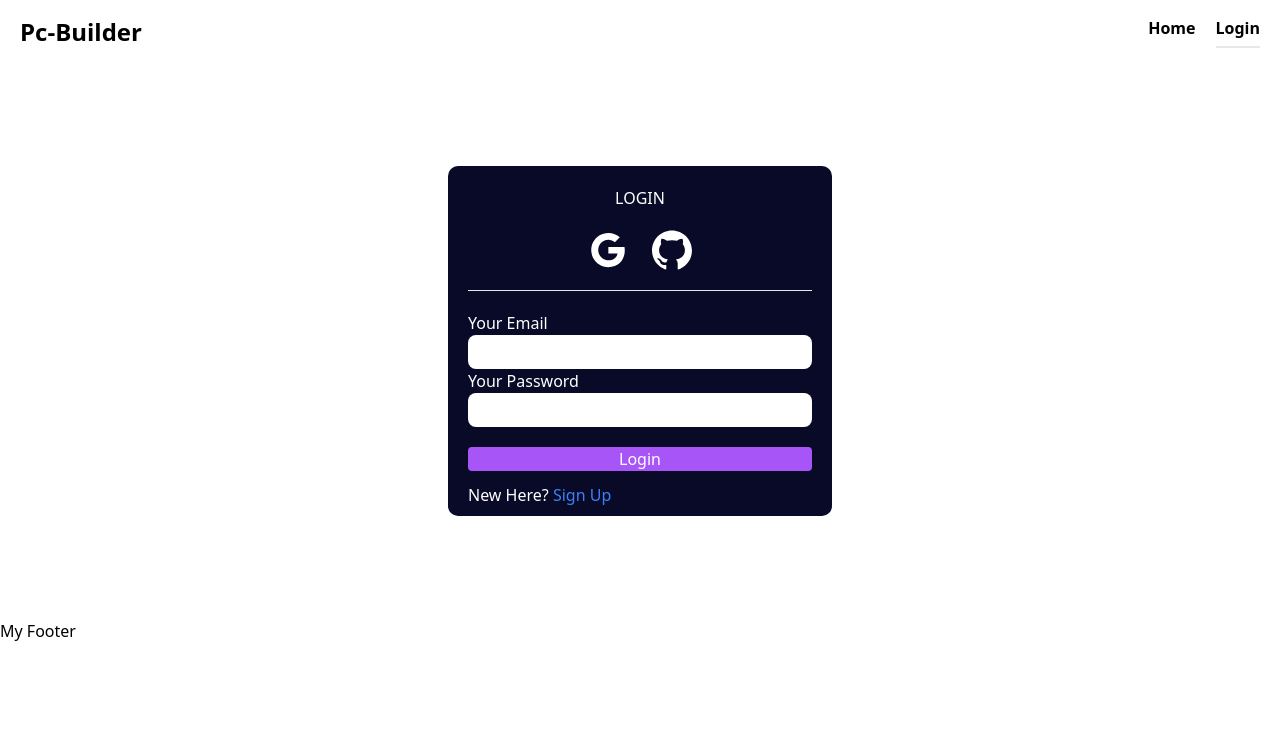
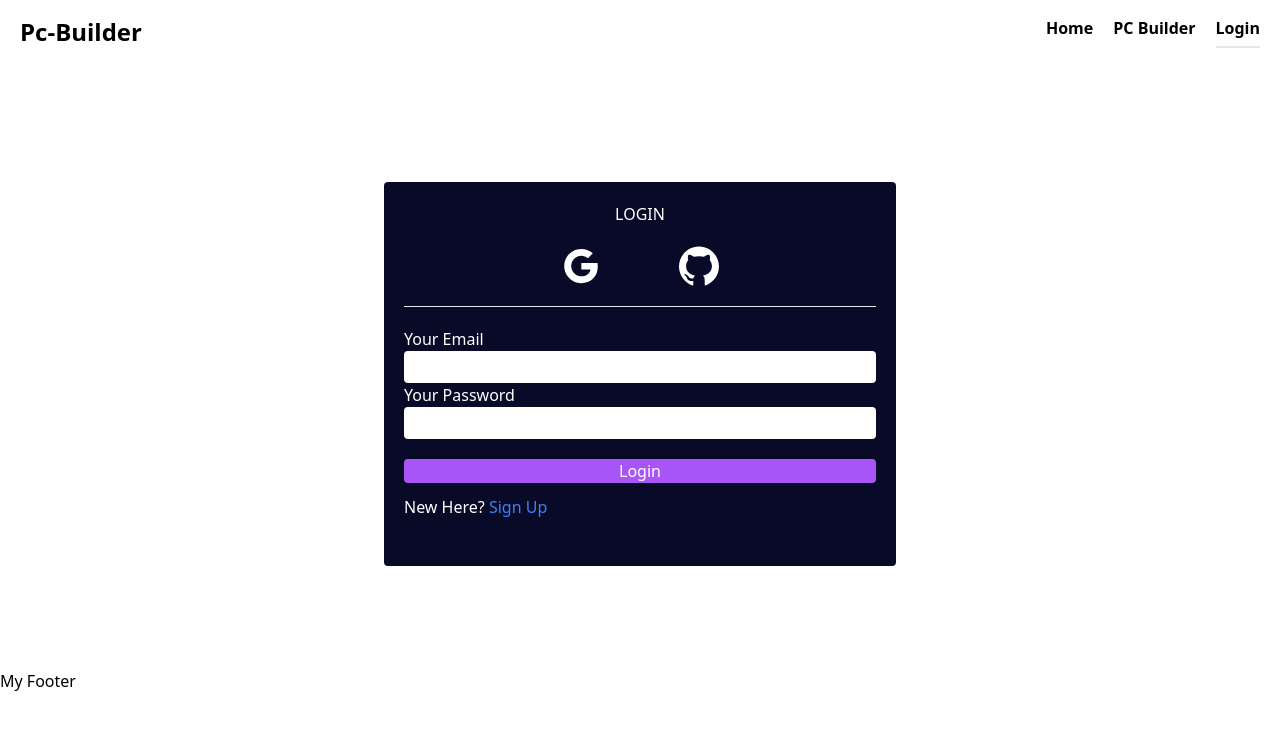
Before and after one commit to nazmul162001/Tech-Master, a Next.js app: page /login in a window 1280 px wide. Shown: the top 730 px of the page. Built offline with nearby package versions, Linux system fonts and the light colour scheme; no server answers.

Commit message:
added humberger menu

```diff
--- a/package.json
+++ b/package.json
@@ -14,6 +14,8 @@
     "autoprefixer": "10.4.14",
     "eslint": "8.45.0",
     "eslint-config-next": "13.4.12",
+    "framer-motion": "^10.14.0",
+    "hamburger-react": "^2.5.0",
     "next": "13.4.12",
     "next-auth": "^4.22.3",
     "postcss": "8.4.27",
--- a/src/components/Layouts/Navbar.jsx
+++ b/src/components/Layouts/Navbar.jsx
@@ -1,25 +1,26 @@
-import Image from 'next/image'
-import logo from '@/assets/img/logo.png'
 import Link from 'next/link'
 import { GiHamburgerMenu } from 'react-icons/gi'
 import { useState } from 'react'
 import { usePathname } from 'next/navigation'
 import { useSession, signOut } from 'next-auth/react'
+import { Divide as Hamburger } from 'hamburger-react'
+import { GiComputerFan } from 'react-icons/gi'
+import Sidebar from './Sidebar/Sidebar'
 
 const Navbar = () => {
-  const [open, setOpen] = useState(false)
   const currentRoute = usePathname()
+  const [isOpen, setOpen] = useState(false)
 
   const { data: session } = useSession()
-  console.log('session user', session)
+  // console.log('session user', session)
 
   return (
-    <div className='w-full'>
+    <div className='w-full h-[80px]'>
       {' '}
-      <div className='w-full'>
+      <div className='w-full hidden md:block'>
         <div className='px-5 w-full py-4 flex justify-between'>
           <div>
-           <span className='text-2xl font-bold'>Pc-Builder</span>
+            <span className='text-2xl font-bold'>Pc-Builder</span>
           </div>
           <div className='flex items-center gap-5 justify-end'>
             <Link
@@ -31,6 +32,16 @@ const Navbar = () => {
               href={'/'}
             >
               Home
+            </Link>
+            <Link
+              className={
+                currentRoute === '/pc-builder'
+                  ? 'text-primary text-base font-semibold border-b-[2px] border-primary h-8'
+                  : 'text-dark text-base font-semibold h-8 hover:text-primary hover:border-primary hover:border-b-[2px] transition-all duration-100'
+              }
+              href={'/'}
+            >
+              PC Builder
             </Link>
             {!session?.user && (
               <Link
@@ -50,105 +61,21 @@ const Navbar = () => {
           </div>
         </div>
       </div>
-      {/* <div className='md:hidden block'>
-        <div className='flex items-center justify-between px-3 py-2'>
+      {/* sidebar */}
+      <div className='md:hidden block relative'>
+        <div className='flex  justify-between px-5 md:px-10 items-center py-4'>
           <div>
-            <GiHamburgerMenu
-              onClick={() => {
-                setOpen(!open)
-              }}
-            />
+            <Hamburger toggled={isOpen} toggle={setOpen} />
+            <Sidebar isOpen={isOpen} setOpen={setOpen} />
           </div>
           <div>
-            <Image
-              src={logo}
-              width={100}
-              height={100}
-              alt='Picture of the author'
-            />
+            <h2 className='text-2xl font-bold'>PC Builder</h2>
           </div>
-          <button>Search</button>
+          <div>
+            <GiComputerFan className='text-2xl' />
+          </div>
         </div>
-        {open && (
-          <div className='absolute bg-white w-3/4 h-[100vh]'>
-            <div>
-              <Link href={'/'}>
-                <div className='text-center text-dark text-base font-semibold h-8 p-2 transition-all hover:bg-primary hover:text-white'>
-                  Home
-                </div>
-              </Link>
-              <Link
-                className={
-                  currentRoute === '/'
-                    ? 'text-primary text-base font-semibold border-b-[2px] border-primary h-8'
-                    : 'text-dark text-base font-semibold h-8 hover:text-primary hover:border-primary hover:border-b-[2px] transition-all duration-100'
-                }
-                href={'/shops'}
-              >
-                <div className='text-center text-dark text-base font-semibold h-8 p-2 transition-all hover:bg-primary hover:text-white'>
-                  Shops
-                </div>
-              </Link>
-              <Link
-                className={
-                  currentRoute === '/'
-                    ? 'text-primary text-base font-semibold border-b-[2px] border-primary h-8'
-                    : 'text-dark text-base font-semibold h-8 hover:text-primary hover:border-primary hover:border-b-[2px] transition-all duration-100'
-                }
-                href={'/books'}
-              >
-                <div className='text-center text-dark text-base font-semibold h-8 p-2 transition-all hover:bg-primary hover:text-white'>
-                  Books
-                </div>
-              </Link>
-              <Link
-                className={
-                  currentRoute === '/'
-                    ? 'text-primary text-base font-semibold border-b-[2px] border-primary h-8'
-                    : 'text-dark text-base font-semibold h-8 hover:text-primary hover:border-primary hover:border-b-[2px] transition-all duration-100'
-                }
-                href={'/blogs'}
-              >
-                <div className='text-center text-dark text-base font-semibold h-8 p-2 transition-all hover:bg-primary hover:text-white'>
-                  Blogs
-                </div>
-              </Link>
-              <Link
-                className={
-                  currentRoute === '/'
-                    ? 'text-primary text-base font-semibold border-b-[2px] border-primary h-8'
-                    : 'text-dark text-base font-semibold h-8 hover:text-primary hover:border-primary hover:border-b-[2px] transition-all duration-100'
-                }
-                href={'/login'}
-              >
-                <div className='text-center text-dark text-base font-semibold h-8 p-2 transition-all hover:bg-primary hover:text-white'>
-                  Login
-                </div>
-              </Link>
-              <Link
-                className={
-                  currentRoute === '/'
-                    ? 'text-primary text-base font-semibold border-b-[2px] border-primary h-8'
-                    : 'text-dark text-base font-semibold h-8 hover:text-primary hover:border-primary hover:border-b-[2px] transition-all duration-100'
-                }
-                href={'/signup'}
-              >
-                <div className='text-center text-dark text-base font-semibold h-8 p-2 transition-all hover:bg-primary hover:text-white'>
-                  Sign Up
-                </div>
-              </Link>
-            </div>
-            <div className=' absolute bottom-5 mx-5'>
-              <Image
-                src={logo}
-                width={200}
-                height={200}
-                alt='Picture of the author'
-              />
-            </div>
-          </div>
-        )}
-      </div> */}
+      </div>
     </div>
   )
 }
--- /dev/null
+++ b/src/components/Layouts/Sidebar/Sidebar.jsx
@@ -0,0 +1,27 @@
+import Hamburger from 'hamburger-react'
+import Link from 'next/link'
+import React from 'react'
+
+const Sidebar = ({ isOpen, setOpen }) => {
+  return (
+    <div
+      className={`absolute top-0 w-1/2 bg-gray-500 min-h-screen ${
+        isOpen
+          ? 'left-0 transition-left duration-700'
+          : '-left-1/2 transition-left duration-700'
+      } `}
+    >
+      <header className='flex justify-between items-center'>
+        <h2 className='text-xl font-bold'>PC Builder</h2>
+        <Hamburger toggled={isOpen} toggle={setOpen} />
+      </header>
+      <ul>
+        <li>
+          <Link href='/'>Home </Link>
+        </li>
+      </ul>
+    </div>
+  )
+}
+
+export default Sidebar
--- /dev/null
+++ b/src/middleware.js
@@ -0,0 +1,3 @@
+export { default } from 'next-auth/middleware'
+
+export const config = { matcher: ['/pcBuilder'] }
--- a/src/pages/login.jsx
+++ b/src/pages/login.jsx
@@ -1,6 +1,5 @@
 import { GoogleOutlined, GithubOutlined } from '@ant-design/icons'
 import Head from 'next/head'
-import styles from '@/styles/Login.module.css'
 import { signIn } from 'next-auth/react'
 import { useForm } from 'react-hook-form'
 import RootLayout from '@/components/Layouts/RootLayout'
@@ -14,13 +13,13 @@ const Login = () => {
   }
 
   return (
-    <div>
+    <div className='flex justify-center items-center'>
       <Head>
-        <title>Next Login</title>
+        <title>Login</title>
       </Head>
-      <div className={styles.form}>
+      <div className='form w-full px-5 mx-5 md:w-3/5 lg:w-2/5 h-full md:h-96 rounded bg-[#090928] my-[8%] md:mx-auto p-5 text-center text-white'>
         <h3>LOGIN</h3>
-        <div className={styles.social_icons}>
+        <div className='social_icons w-1/3 text-[40px] my-5 mx-auto flex justify-between'>
           <GoogleOutlined
             onClick={() =>
               signIn('google', {
@@ -37,15 +36,20 @@ const Login = () => {
           />
         </div>
         <hr />
-        <form className='text-left' onSubmit={handleSubmit(onSubmit)}>
+        <form className='text-left mt-5' onSubmit={handleSubmit(onSubmit)}>
           <label htmlFor=''>Your Email</label>
-          <input {...register('email', { required: true })} type='email' />
+          <input
+            className='w-full px-2 py-1 rounded outline-none'
+            {...register('email', { required: true })}
+            type='email'
+          />
           <label htmlFor=''>Your Password</label>
           <input
+            className='w-full px-2 py-1 rounded outline-none'
             {...register('password', { required: true })}
             type='password'
           />
-          <button className='bg-purple-500 !w-full rounded' type='submit'>
+          <button className='bg-purple-500 w-full mt-5 rounded' type='submit'>
             Login
           </button>
           <p className='py-3'>
--- /dev/null
+++ b/src/pages/pcBuilder.jsx
@@ -0,0 +1,12 @@
+import RootLayout from '@/components/Layouts/RootLayout'
+import React from 'react'
+
+const pcBuilder = () => {
+  return <div>build your own pc</div>
+}
+
+export default pcBuilder
+
+pcBuilder.getLayout = function getLayout({ page }) {
+  return <RootLayout>{page}</RootLayout>
+}
--- a/src/pages/signup.jsx
+++ b/src/pages/signup.jsx
@@ -17,7 +17,7 @@ const SignUp = () => {
       <Head>
         <title>Next Sign Up</title>
       </Head>
-      <div className={styles.form}>
+      <div className='form'>
         <h3>SIGN UP</h3>
         <hr />
         <form className='text-left' onSubmit={handleSubmit(onSubmit)}>
--- a/src/styles/Login.module.css
+++ /dev/null
@@ -1,34 +0,0 @@
-.form{
-    width: 30%;
-    height: 350px;
-    border-radius: 10px;
-    background: #090928;
-    margin: 8% auto;
-    padding: 20px;
-    text-align: center;
-    color: white
-}
-
-.form form{
-    margin-top: 20px;
-}
-
-.form input{
-    width: 100%;
-    padding: 5px 10px;
-    border-radius: 8px;
-    outline: none;
-}
-
-.form button{
-    width: 50%;
-    margin-top: 20px;
-}
-
-.social_icons{
-    width: 30%;
-    font-size: 40px;
-    margin: 20px auto;
-    display: flex;
-    justify-content: space-between;
-}
```
Also changed, not shown: 1 other file (tests, documents, lock files or other folders).
